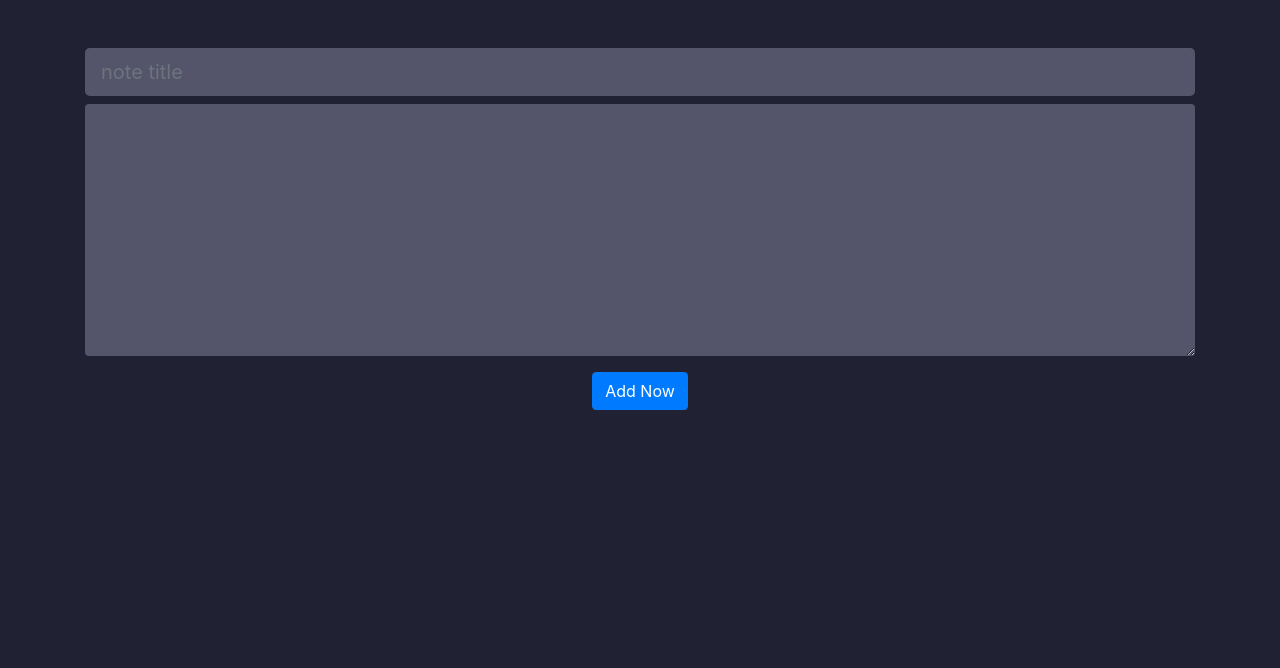
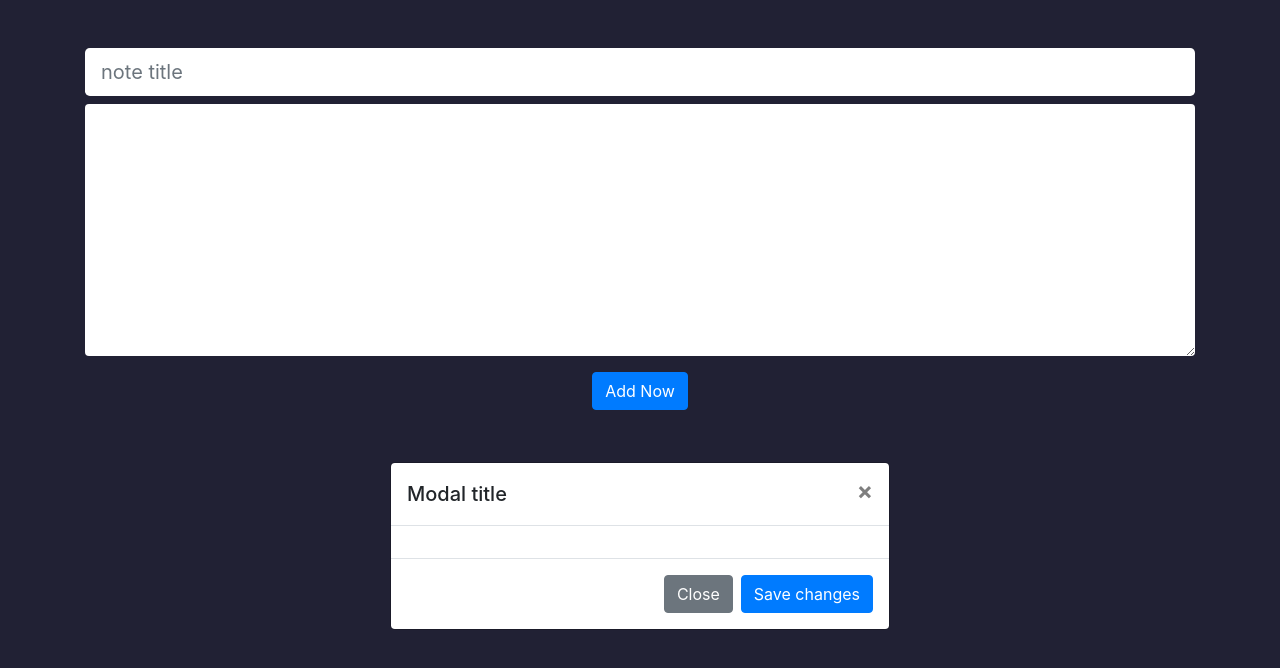
Before and after one commit to RobiulMan/note_padapp, a plain HTML site: page index.html in a window 1280 px wide. Drawn offline with Linux system fonts and the light colour scheme.

Commit message:
added moda

```diff
--- a/css/style.css
+++ b/css/style.css
@@ -2,7 +2,7 @@ body{
     background-color: #212134;
 }
 .bg-own{
-    background-color: #54546A;
+    /* background-color: #54546A; */
 }
 ..form-control{
     background-color: none;
--- a/index.html
+++ b/index.html
@@ -32,7 +32,29 @@
         </div>
 
         <!-- modal  -->
+        <div class="modacontiner">
+            <div class="">
+                <div class="modals">
+                    <div class="modal-dialog modal-dialog-centered" role="document">
+                      <div class="modal-content">
+                        <div class="modal-header">
+                          <h5 class="modal-title" id="exampleModalLongTitle">Modal title</h5>
+                          <button type="button" class="close" data-dismiss="modal" aria-label="Close">
+                            <span aria-hidden="true">&times;</span>
+                          </button>
+                        </div>
+                        <div class="modal-body">
 
+                        </div>
+                        <div class="modal-footer">
+                          <button type="button" class="btn btn-secondary" data-dismiss="modal">Close</button>
+                          <button type="button" class="btn btn-primary">Save changes</button>
+                        </div>
+                      </div>
+                    </div>
+                  </div>
+            </div>
+        </div>
 
     </div>
 
--- a/js/appnote.js
+++ b/js/appnote.js
@@ -2,6 +2,13 @@ let title = document.querySelector('#title')
 let textArea = document.querySelector('#text-body')
 let cards = document.querySelector('#cards')
 let addnowButtum = document.querySelector('#button')
+
+
+//modal
+let modalTitle = document.querySelector('.modal-title')
+let modalbody = document.querySelector('.modal-body')
+
+
 
 addnowButtum.addEventListener('click', function(e) {
   if(title.value.trim().length < 1 && textArea.value.trim().length < 1) {
@@ -25,7 +32,7 @@ addnowButtum.addEventListener('click', function(e) {
   titles.appendChild(document.createTextNode(title.value))
   cardbody.appendChild(titles)
 
-  //datils text element
+  //body text element
   const textbody = document.createElement('p')
   textbody.className = 'card-text'
   textbody.appendChild(document.createTextNode(textArea.value.slice(0, 150)))
```
